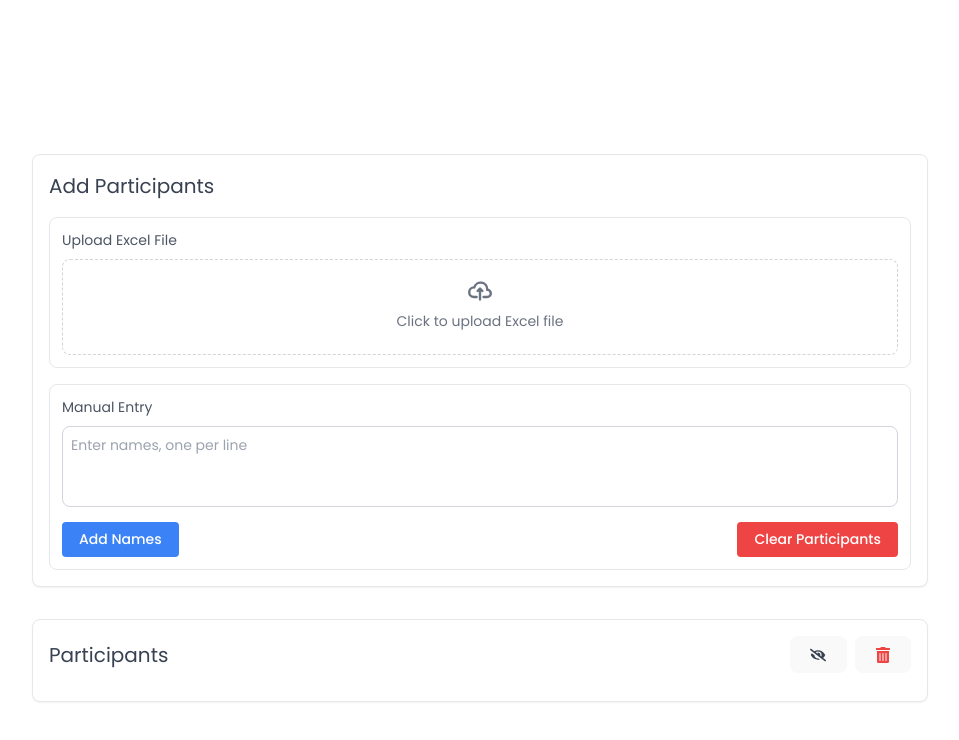
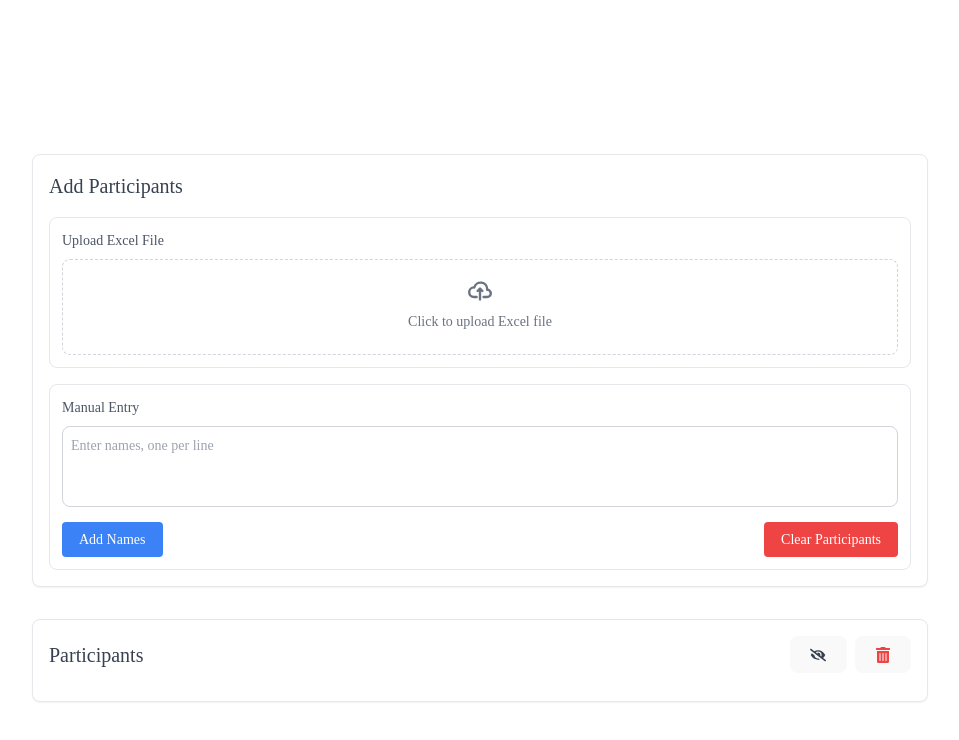
Before and after one commit to IamKen1/Bige-raffle, a React (Vite) app: page / in a window 1280 px wide. Shown: the top 740 px of the page, without its empty margins (160-1119 px from the left). Built offline with nearby package versions, Linux system fonts and the light colour scheme.

Commit message:
change font

```diff
--- a/src/index.css
+++ b/src/index.css
@@ -5,7 +5,7 @@
 @tailwind utilities;
 
 :root {
-  font-family: 'Poppins', system-ui, Avenir, Helvetica, Arial, sans-serif;
+  font-family: 'Carnival', cursive;
   line-height: 1.5;
   font-weight: 400;
 
@@ -46,7 +46,7 @@ body {
 }
 
 h1, h2, h3, button, .custom-font-size {
-  font-family: 'Poppins', system-ui, Avenir, Helvetica, Arial, sans-serif;
+  font-family: 'Carnival', cursive;
 }
 
 h1 {
--- a/src/pages/Home.jsx
+++ b/src/pages/Home.jsx
@@ -15,10 +15,10 @@ const Home = ({ onStartRaffle }) => {
   };
 
   return (
-    <div className="flex flex-col items-center justify-start w-screen min-h-screen  overflow-y-auto p-8">
+    <div className="flex flex-col items-center justify-start w-screen min-h-screen overflow-y-auto p-8 font-carnival">
       <div className="w-full max-w-4xl space-y-8">
         <motion.h1
-          className="font-carnival text-6xl text-white text-center mb-8"
+          className="text-6xl text-white text-center mb-8"
           initial={{ opacity: 0, y: -20 }}
           animate={{ opacity: 1, y: 0 }}
           transition={{ duration: 0.8 }}
@@ -34,7 +34,7 @@ const Home = ({ onStartRaffle }) => {
         {participants.length > 0 && (
           <motion.button
             onClick={() => onStartRaffle(participants)}
-            className="w-full bg-amber-600 text-white py-4 px-8 rounded-xl font-carnival text-xl shadow-lg hover:bg-amber-700 transition-colors"
+            className="w-full bg-amber-600 text-white py-4 px-8 rounded-xl text-xl shadow-lg hover:bg-amber-700 transition-colors"
             whileHover={{ scale: 1.02 }}
             whileTap={{ scale: 0.98 }}
           >
--- a/src/pages/Raffle.jsx
+++ b/src/pages/Raffle.jsx
@@ -2,7 +2,7 @@ import React from "react";
 import RaffleDraw from "../components/RaffleDraw";
 
 const Raffle = ({ participants, winners, setWinners }) => (
-  <div className="flex items-center justify-center w-screen min-h-screen bg-yellow-100">
+  <div className="flex items-center justify-center w-screen min-h-screen bg-yellow-100 font-carnival">
     <RaffleDraw participants={participants} winners={winners} setWinners={setWinners} />
   </div>
 );
--- a/tailwind.config.js
+++ b/tailwind.config.js
@@ -12,6 +12,7 @@ module.exports = {
       },
       fontFamily: {
         sans: ["'Poppins'", "system-ui", "Avenir", "Helvetica", "Arial", "sans-serif"],
+        carnival: ["'Carnival'", "cursive"], // Add this line
       },
       fontSize: {
         'xs': '.75rem',
```
